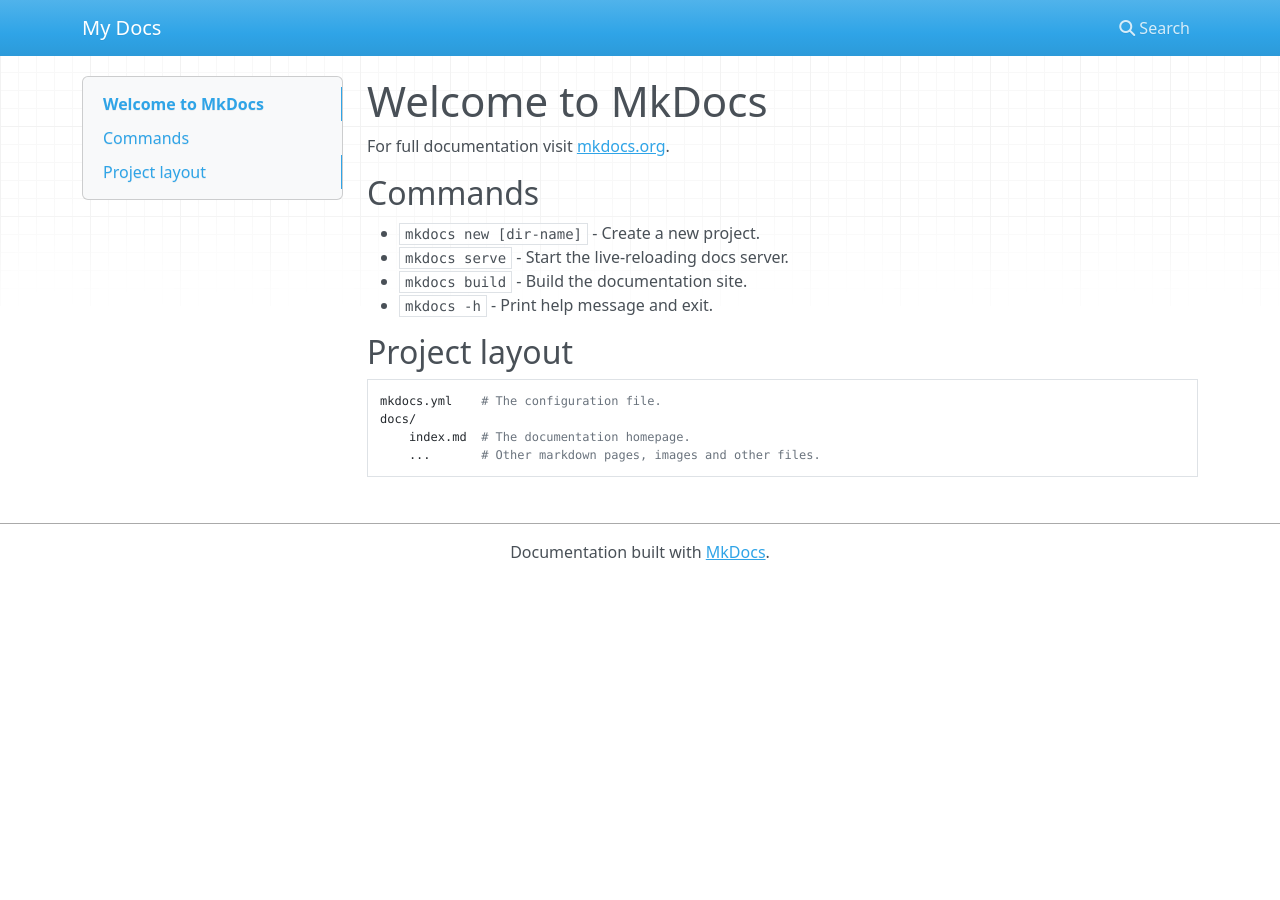
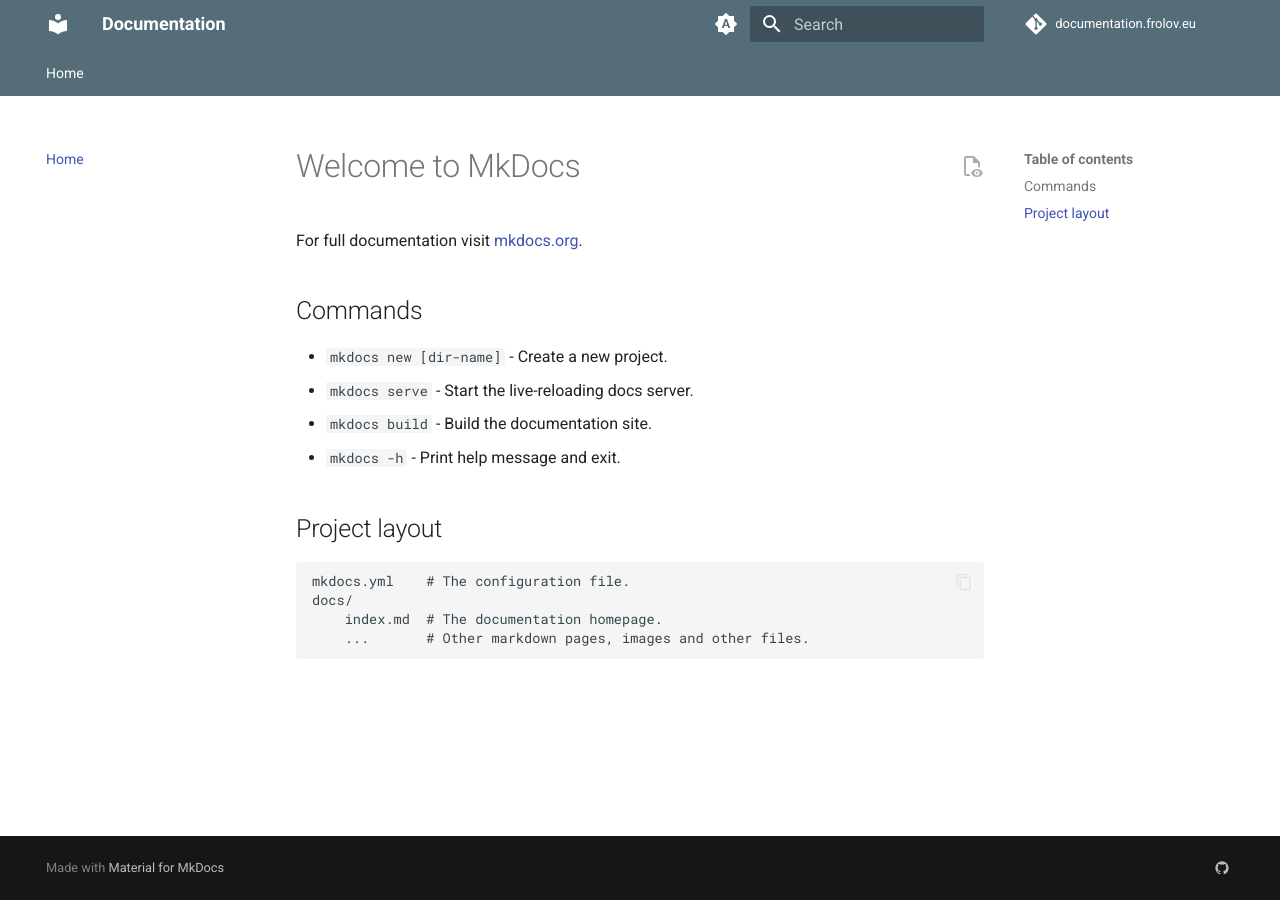
Before and after one commit to FlagHunter01/documentation.frolov.eu, an MkDocs documentation site: the page built from docs/index.md, in a window 1280 px wide. Built offline with MkDocs 1.6.1 and Material for MkDocs 9.7.7, drawn with Linux system fonts in a browser that asks for light colours; nearby versions of some CDN libraries; plug-ins that fetch from the network failed and are left out; comment, search, counter and statistics services are not loaded.

```diff
--- a/mkdocs.yml
+++ b/mkdocs.yml
@@ -1 +1,220 @@
-site_name: My Docs
+# Better read on VSCode with the TODO Highlight v2 module
+
+### General information
+
+#  Name displayed in the top menu and in the browsers tabs
+site_name: Documentation
+#  URL of the website
+site_url: https://documentation.frolov.eu/
+# GitHub repo URL
+repo_url: https://github.com/FlagHunter01/documentation.frolov.eu/
+#  GitHub repo name
+repo_name: documentation.frolov.eu
+
+### Navigation
+
+nav:
+  - Home: index.md
+
+### Theme customization
+
+theme:
+  # Enables the material theme
+  name: material
+
+  ## Colors
+
+  palette:
+    # Palette toggle for automatic mode
+    - media: "(prefers-color-scheme)"
+      toggle:
+        icon: material/brightness-auto
+        name: Switch to light mode
+      primary: blue grey
+      accent: amber
+    # Palette toggle for light mode
+    - media: "(prefers-color-scheme: light)"
+      scheme: default
+      toggle:
+        icon: material/brightness-7
+        name: Switch to dark mode
+      primary: blue grey
+      accent: amber
+    # Palette toggle for dark mode
+    - media: "(prefers-color-scheme: dark)"
+      scheme: slate
+      toggle:
+        icon: material/brightness-4
+        name: Switch to system preference
+      primary: teal
+      accent: amber
+
+  ## Font
+
+  # If the privacy module isn't used, uncomment the following line to stay in GDPR
+  #font: false
+  font:
+    # All text except code
+    text: Roboto
+    # Inline and block code
+    code: Roboto Mono
+
+  ## Language
+
+  # Don't forget to change if in multilingual project
+  language: en
+
+  ## Logo and icons
+
+  # TODO: Use a custom image
+  #logo: assets/logo.png
+  # TODO: Use a bundled icon
+  #icon:
+  #  logo: material/library
+  # TODO: favicon (icon in the browsers tab)
+  #favicon: assets/favicon.png
+
+  features:
+
+    ## Navigation
+
+    # Monopage mode using XHR
+    - navigation.instant
+    # Prefetch the page when the user hovers the link to it
+    - navigation.instant.prefetch
+    # Show loading progress bar (not shown if loading takes less than 0.4s)
+    - navigation.instant.progress
+    # Link preview
+    - navigation.instant.preview
+    # Anchor tracking
+    - navigation.tracking
+    # Display tabs in top menu
+    - navigation.tabs
+    # Breadcrumbs on top of the page
+    - navigation.path
+    # Allow sections to have index pages
+    - navigation.indexes
+    # Back to top button
+    - navigation.top
+    # Footer nav
+    - navigation.footer
+
+    ## Search
+
+    # Search autocompletion
+    - search.suggest
+    # Highlight hits
+    - search.highlight
+
+    ## GitHub integration
+
+    # View page source
+    - content.action.view
+
+    ## Code blocks
+
+    # Copy button
+    - content.code.copy
+    # Line selection button
+    - content.code.select
+    # Annotations
+    - content.code.annotate
+
+    ## Misc
+
+    # Link content tabs togeather
+    - content.tabs.link
+    # Display footnotes as tooltips
+    - content.footnote.tooltips
+    # Tooltips
+    - content.tooltips
+
+### Plugins
+
+plugins:
+  # Privacy (GRDP)
+  - privacy
+  # Search
+  - search
+  # Social cards
+  #- social
+  # Blog
+  #- blog
+  # RSS
+  #- rss:
+  #    match_path: blog/posts/.*
+  #    date_from_meta:
+  #      as_creation: date
+  # Git dates
+  - git-revision-date-localized:
+      # Show the creation date along with the last modif date
+      enable_creation_date: true
+  # Git commiters
+  - git-committers:
+    # Repo URL
+      repository: FlagHunter01/documentation.frolov.eu
+    # Branch
+      branch: main
+  # Offline
+  - offline
+
+extra:
+  ### Socials
+
+  # customize
+  social:
+    - icon: material/github
+      link: https://github.com/FlagHunter01
+
+markdown_extensions:
+  # Abbreviations: RER *[RER]: Réseau Express Régional  --> <p><abbr title="Réseau Express Régional">RER</abbr></p>
+  - abbr
+  # Admonitions (or call-outs)
+  - admonition
+  # Collapseable admonitions
+  - pymdownx.details
+  # Annotations
+  - md_in_html
+  # Inline footnotes
+  - footnotes
+  # Table of contents
+  - toc:
+    # Make the anchor visible
+      permalink: ⚓︎
+  # Tables
+  - tables
+  # Better bold and italic detection
+  - pymdownx.betterem
+  # Text highlighting
+  - pymdownx.caret
+  # Code hightlighting
+  - pymdownx.highlight:
+      anchor_linenums: true
+  # Inline code highlighting
+  - pymdownx.inlinehilite
+  # Nesting code and admonitions
+  - pymdownx.superfences
+  # Subscript
+  - pymdownx.mark
+  # Superscript
+  - pymdownx.tilde
+  # Diff support
+  - pymdownx.critic
+  # Emoji
+  - pymdownx.emoji:
+      emoji_index: !!python/name:material.extensions.emoji.twemoji
+      emoji_generator: !!python/name:material.extensions.emoji.to_svg
+  # Render keyboard keys
+  - pymdownx.keys
+  # Convert strings to symbols e.g.: &copy --> ©
+  - pymdownx.smartsymbols
+  # Content tabs
+  - pymdownx.tabbed:
+      alternate_style: true
+  # Lists with checkboxes
+  - pymdownx.tasklist:
+      custom_checkbox: true
+    # Make them clickable
+      clickable_checkbox: true
+  # Buttons
+  - attr_list
```
